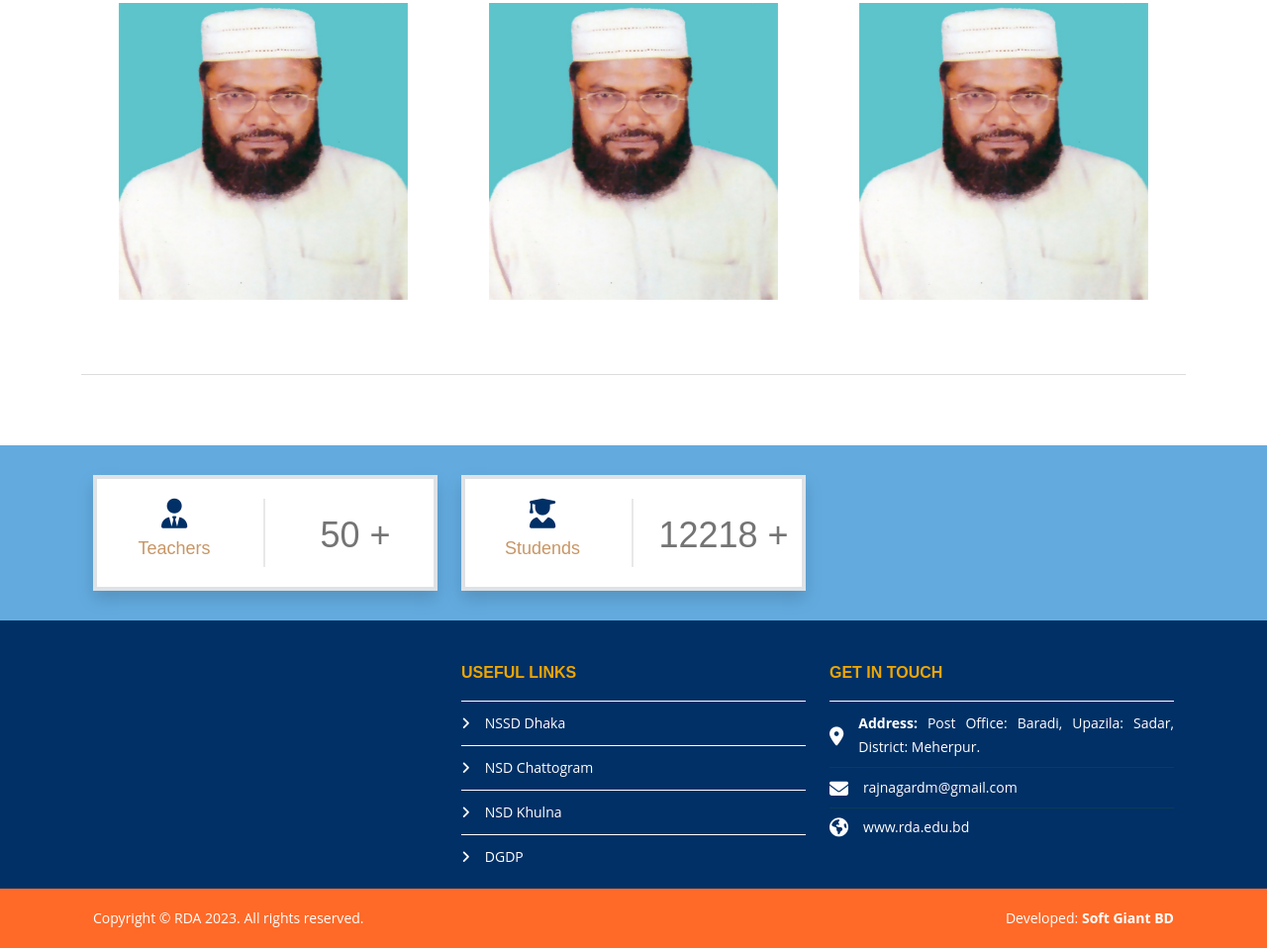
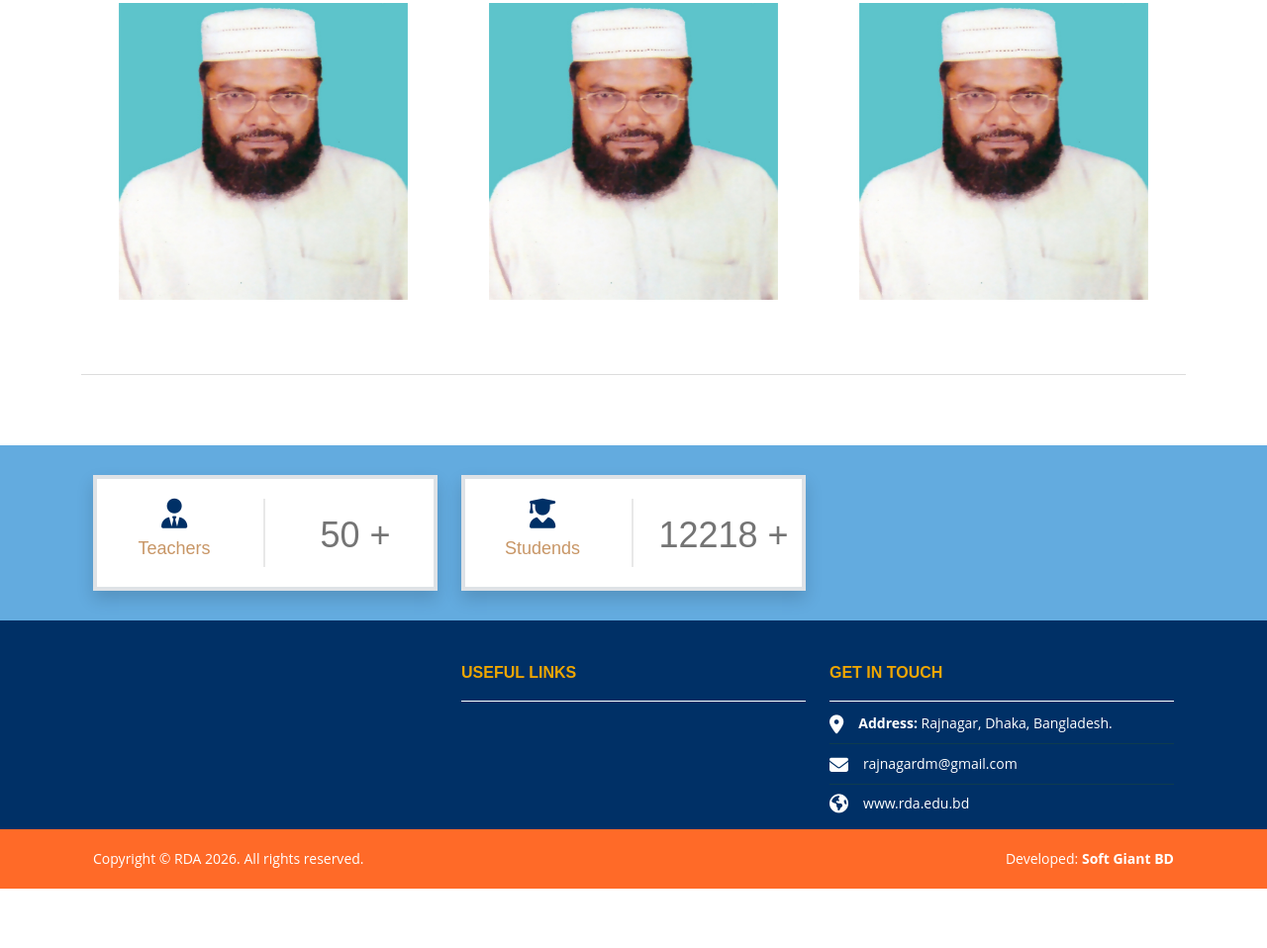
Before and after one commit to shafi0313/rdm, a plain HTML site: page index.html in a window 1280 px wide. Shown: the part 2758-3716 px from the top of the page at 99% size. After the commit the page ends 3656 px from the top, so only its background shows below. Drawn offline with nearby package versions, Linux system fonts and the light colour scheme; a web font is replaced by a local one.

Commit message:
Update footer and address information in index.htmlfiiter

```diff
--- a/index.html
+++ b/index.html
@@ -680,10 +680,7 @@
             <div class="col-lg-4 col-md-3 col-sm-6 col-xs-6 widget clearboth-tab clearboth-480">
               <h3>Useful Links</h3>
               <ul class="our-services">
-                <li><a href="#">NSSD Dhaka</a></li>
-                <li><a href="#">NSD Chattogram</a></li>
-                <li><a href="#">NSD Khulna</a></li>
-                <li><a href="#">DGDP</a></li>
+                <!-- <li><a href="#">NSSD Dhaka</a></li> -->
               </ul>
             </div> <!-- /.widget -->
             <!-- .widget -->
@@ -699,7 +696,7 @@
                   <i class="fa fa-map-marker fa-iims-footer"></i>
                   <span class="text">
                     <p>
-                      <strong>Address:</strong>&nbsp;Post Office: Baradi, Upazila: Sadar, District: Meherpur.
+                      <strong>Address:</strong>&nbsp;Rajnagar, Dhaka, Bangladesh.
                     </p>
                   </span>
                 </li>
@@ -727,7 +724,7 @@
           <div class="row">
             <!-- .copyright -->
             <div class=" col-md-6 copyright pull-left">
-              <p>Copyright © RDA 2023. All rights reserved. </p>
+              <p>Copyright © RDA 2026. All rights reserved. </p>
             </div> <!-- /.copyright -->
             <!-- .credit -->
             <div class="col-md-6 credit pull-right">
```
